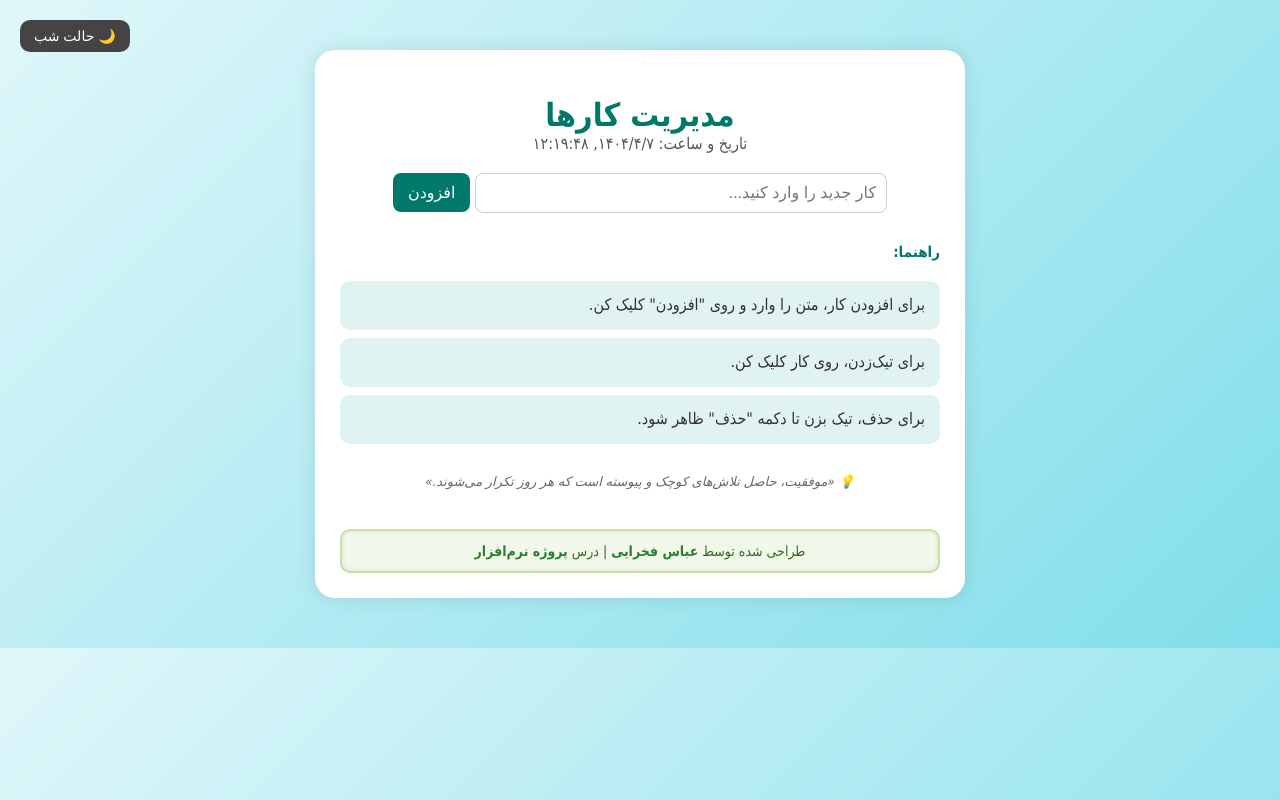
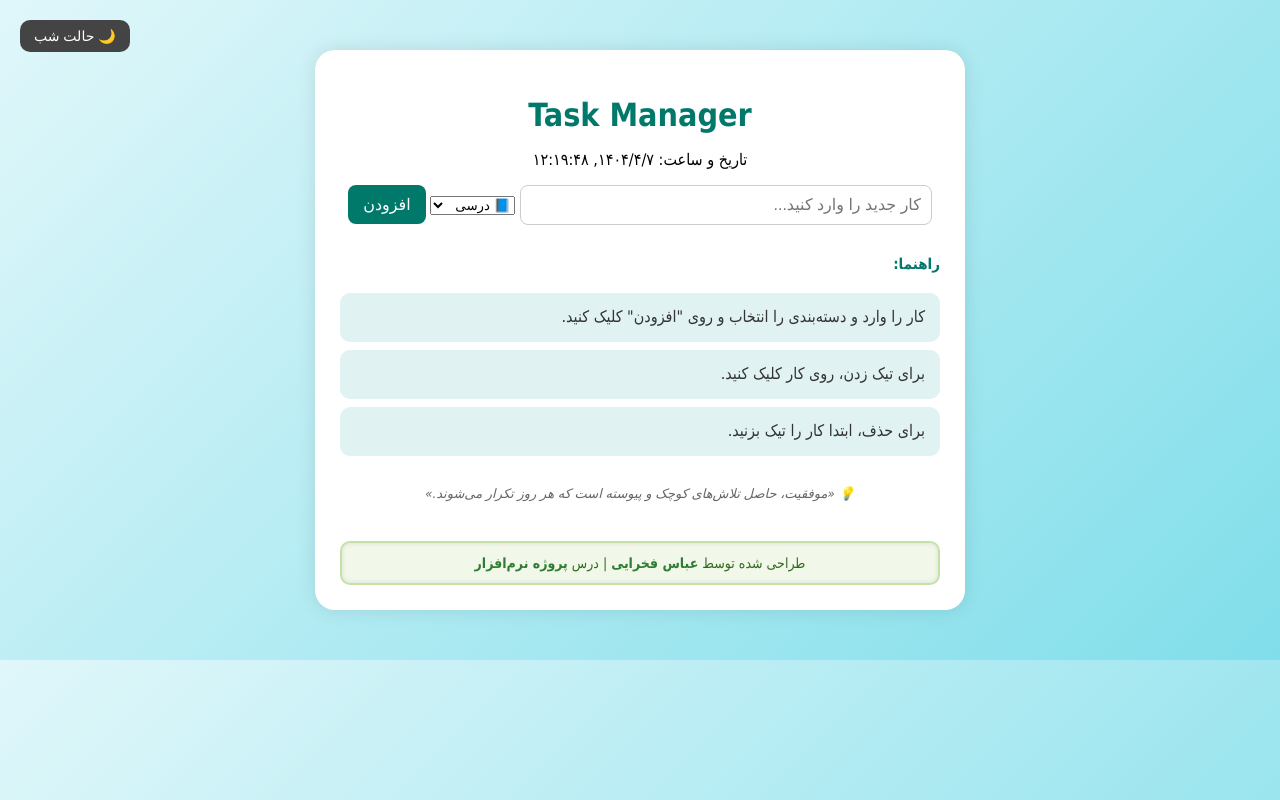
Before and after one commit to abbasTtBoy1235/ChelseaFanNoob, a plain HTML site: page index.html in a window 1280 px wide. Drawn offline with Linux system fonts and the light colour scheme.

Commit message:
Update index.html

```diff
--- a/index.html
+++ b/index.html
@@ -2,27 +2,34 @@
 <html lang="fa">
 <head>
   <meta charset="UTF-8">
-  <title>مدیریت کارها</title>
+  <title>Task Manager</title>
   <link rel="stylesheet" href="style.css">
 </head>
 <body>
-  <!-- دکمه تغییر تم -->
   <button id="toggle-theme" class="theme-toggle">🌙 حالت شب</button>
 
   <div class="container">
-    <h1>مدیریت کارها</h1>
-    <p id="datetime" style="color: #555; margin-top: -10px; margin-bottom: 20px;"></p>
+    <h1>Task Manager</h1>
+    <p id="datetime" class="datetime"></p>
 
     <input type="text" id="taskInput" placeholder="کار جدید را وارد کنید...">
+
+    <select id="categorySelect">
+      <option value="study">📘 درسی</option>
+      <option value="work">💼 کاری</option>
+      <option value="personal">🏠 شخصی</option>
+    </select>
+
     <button onclick="addTask()">افزودن</button>
+
     <ul id="taskList"></ul>
 
     <div class="info-box">
       <h3>راهنما:</h3>
       <ul>
-        <li>برای افزودن کار، متن را وارد و روی "افزودن" کلیک کن.</li>
-        <li>برای تیک‌زدن، روی کار کلیک کن.</li>
-        <li>برای حذف، تیک بزن تا دکمه "حذف" ظاهر شود.</li>
+        <li>کار را وارد و دسته‌بندی را انتخاب و روی "افزودن" کلیک کنید.</li>
+        <li>برای تیک زدن، روی کار کلیک کنید.</li>
+        <li>برای حذف، ابتدا کار را تیک بزنید.</li>
       </ul>
     </div>
 
```
